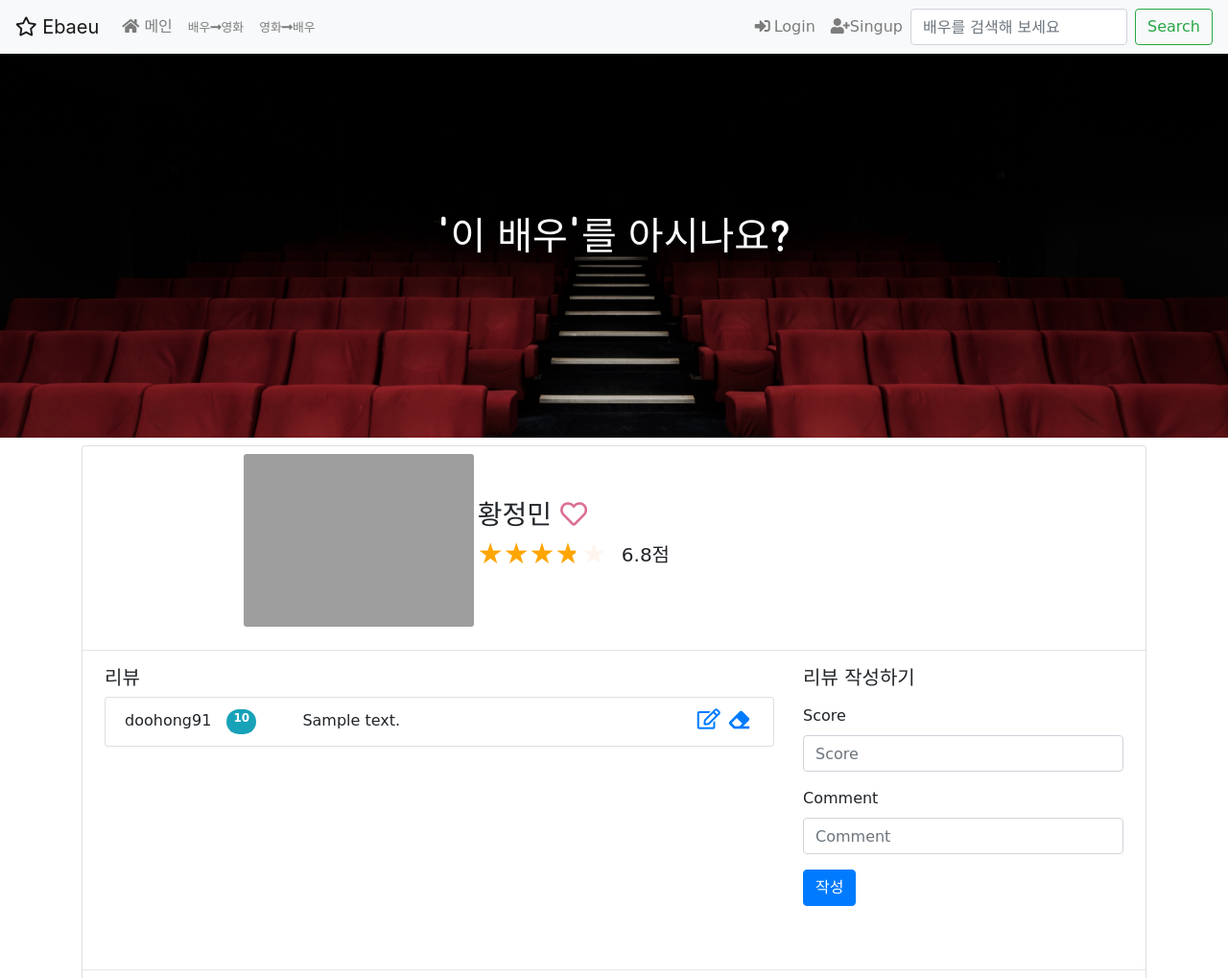
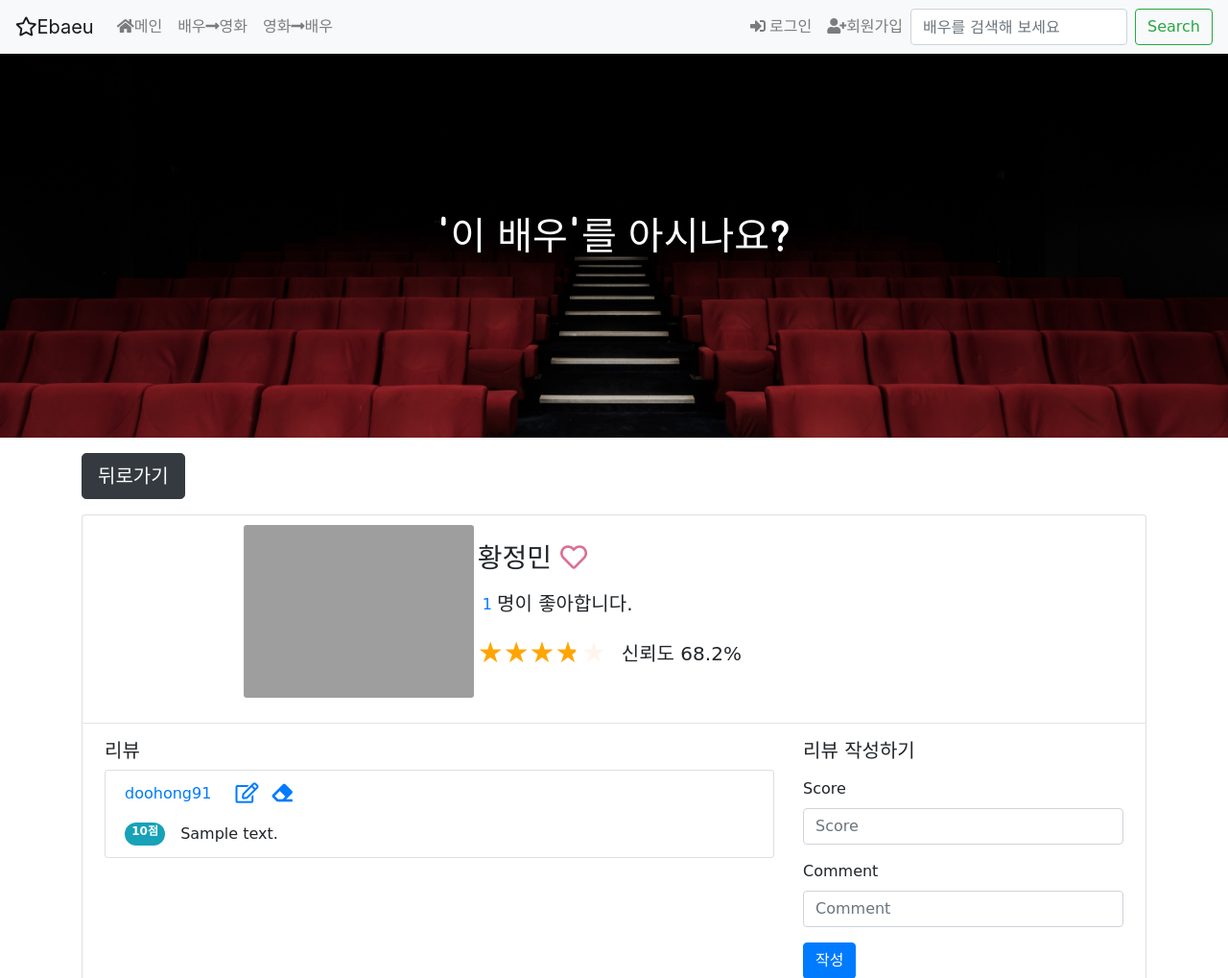
Before and after one commit to doohong91/ebaeu, a Django app: a page that uses templates/nav.html in a window 1280 px wide. Shown: the top 1019 px of the page at 96% size. Run offline with Django 3.2, Linux system fonts and the light colour scheme; data comes from the database, SQL or seed files in the repository; tables that the repository leaves empty hold one stand-in row (values such as "Sample post"); parts of the project's set-up code (start-up, migrations or seed data) failed here and were passed over; some libraries are stand-ins or nearby versions; some web fonts are replaced; grey boxes are pictures that could not be loaded.

Commit message:
오류 수정 & 점수 -> 신뢰도 변경

```diff
--- a/accounts/templates/accounts/profile.html
+++ b/accounts/templates/accounts/profile.html
@@ -21,8 +21,6 @@
           <a href="{% url 'accounts:change_profile' %}" class="btn btn-info btn-sm">프로필 수정</a>
         {% endif %}
       </div>
-
-
     </div>
     <div class="col-7">
       <strong>
--- a/actors/models.py
+++ b/actors/models.py
@@ -15,7 +15,7 @@ class Actor (models.Model):
         avg_score = self.movies.aggregate(Avg('score'))['score__avg'] if self.movies.aggregate(Avg('score'))['score__avg'] else 0
         avg_aud = self.movies.aggregate(Avg('normalized_audience'))['normalized_audience__avg'] if self.movies.aggregate(Avg('normalized_audience'))['normalized_audience__avg'] else 0
         avg_sales = self.movies.aggregate(Avg('normalized_sales'))['normalized_sales__avg'] if self.movies.aggregate(Avg('normalized_sales'))['normalized_sales__avg'] else 0
-        return sum([avg_score*5, avg_aud*3, avg_sales*3])/11
+        return sum([avg_score*2, avg_aud*1, avg_sales*1])/4
 
     def __str__(self):
         return self.name
--- a/actors/templates/actors/detail.html
+++ b/actors/templates/actors/detail.html
@@ -8,8 +8,9 @@
 {% endblock title %}
 
 {% block body %}
+<button type="button" onclick="goBack()" class="btn btn-dark btn-lg my-3">뒤로가기</button>
 <!-- 배우 정보 -->
-<div class="card mt-2">
+<div class="card">
   <div class="row col-8 offset-2 my-2">
     <div class="col-sm-12 col-md-3 d-flex align-items-center justify-content-center">
       <a href="{% url 'actors:detail' actor.id %}">
@@ -19,7 +20,7 @@
     <div class="col-sm-12 col-md-9 d-flex align-items-center justify-content-center">
       <div class="card-body">
         <div>
-          <h3 class="card-title d-inline">{{actor.name}}
+          <h3 class="card-title">{{actor.name}}
             <a href="{% url 'actors:like' actor.id %}" style="color: #db7093">
               {% if user in actor.like_users.all %}
                 <i class="fas fa-heart"></i>
@@ -28,19 +29,19 @@
               {% endif %}
             </a>
           </h3>
+          <h5><button class="btn btn-link px-1" data-toggle="modal" data-target="#likeModal">{{ actor.like_users.count }}</button>명이 좋아합니다.</h5>
         </div>
           <div class="stars-container" style="word-wrap:normal;font-size: 30px; width: 5em; height: 45px;">
             <span class="stars-before">★★★★★</span>
             <span class="stars-after" style="width:{{ actor.get_point|mul:10 }}%">★★★★★</span>
           </div>
-          <span style="position: absolute;font-size:20px;margin-top:0.6rem">{{ actor.get_point|floatformat }}점</span>
+         <span style="position: absolute;font-size:20px;margin-top:0.6rem">신뢰도 {{ actor.get_point|mul:10|floatformat }}%</span>
       </div>
     </div>
     <!-- 배우 정보 끝 -->
   </div>
-
+  {% include 'like_modal.html' %}
   <hr>
-
   <!--리뷰 자리-->
   <div class="row mx-2">
     <div class="col-sm-12 col-md-8" style="height: 300px; overflow-y: scroll;">
@@ -51,14 +52,15 @@
             <li class="list-group-item">
               <form method="post" action="{% url 'actors:delete_rating' actor.id rating.id %}">
                 {% csrf_token %}
-              <div class="d-flex">
-                <span class="mr-3">{{ rating.user.username }}</span>
-                <span class="badge badge-info badge-pill mr-5">{{ rating.score }}</span>
-                <span class="mr-auto">{{ rating.comment }}</span>
+                <p class="">
+                  <a class="mr-3" href="mailto:">{{ rating.user.username }}</a>
                   <a class="mx-1" href="{% url 'actors:update_rating' actor.id rating.id %}"><i class="far fa-edit fa-lg"></i></a>
                   <button class="btn btn-link mx-1 b-0 p-0" type="submit"><i class="fas fa-eraser fa-lg"></i></button>
+                </p>
+                <div class="d-flex">
+                  <span class="badge badge-info badge-pill mr-3">{{ rating.score }}점</span>
+                  <span class="mr-auto">{{ rating.comment }}</span>
                 </div>
-
               </form>
             </li>
           {% endfor %}
@@ -76,16 +78,11 @@
     </div>
   </div>
   <!--리뷰 끝-->
-
   <hr>
-
   <div class="row no-gutters m-1">
     <div class="container mt-1" style="padding-left: 20px; padding-right: 20px">
       <div class="row">
-
         {% for movie in actor.movies.all %}
-
-
         <!-- 영화 카드 시작 -->
         <div class="col-sm-12 col-md-4">
           <div class="card px-0 my-1">
@@ -112,46 +109,15 @@
           </div>
         </div>
         <!-- 영화 카드 끝 -->
-        <!-- 영화 모달 시작-->
-        <div class="modal fade" id="movie-modal{{movie.id}}" tabindex="-1" role="dialog"
-          aria-labelledby="MovieModalLabel{{movie.id}}" aria-hidden="true">
-          <div class="modal-dialog" role="document" style="width: 450px;">
-            <div class="modal-content">
-              <div class="modal-header">
-                <h5 class="modal-title" id="MovieModalLabel{{movie.id}}">{{movie.title}}</h5>
-                <button type="button" class="close" data-dismiss="modal" aria-label="Close">
-                  <span aria-hidden="true">&times;</span>
-                </button>
-              </div>
-              <img src={{movie.poster_URL}} class="card-img-top" alt="poster">
-              <div class="modal-body">
-                <p><i class="fas fa-star-half-alt"></i> {{movie.score}} / 10</p>
-                <p><i class="fas fa-users"></i> {{movie.audience|intcomma}} 명</p>
-                <p><i class="fas fa-won-sign"></i> {{movie.sales|intcomma}} 원</p>
-                <p>
-                  <hr>
-                </p>
-                <p><i class="fas fa-theater-masks"></i>
-                  {% for actor in movie.actors.all %}
-                  <a href="{% url 'actors:detail' actor.id %}">{{actor.name}} </a>
-                  {% endfor %}
-                </p>
-                <p>
-                  <hr>
-                </p>
-                <p>{{movie.summary}}</p>
-              </div>
-              <div class="modal-footer">
-                <button type="button" class="btn btn-secondary" data-dismiss="modal">Close</button>
-              </div>
-            </div>
-          </div>
-        </div>
-        <!-- 영화 모달 끝 -->
-
+        {% include 'movie_modal.html' %}
         {% endfor %}
       </div>
     </div>
   </div>
 </div>
+<script>
+  function goBack() {
+    window.history.back();
+  }
+</script>
 {% endblock%}
--- a/ebaeu/urls.py
+++ b/ebaeu/urls.py
@@ -28,5 +28,5 @@ urlpatterns = [
     path('admin/', admin.site.urls),
     path('actors/', include('actors.urls')),
     path('accounts/', include('accounts.urls')),
-    path('profile_<str:username>/', accounts_views.profile, name='profile'),
+    path('@<str:username>/', accounts_views.profile, name='profile'),
 ]
--- a/templates/base.html
+++ b/templates/base.html
@@ -39,6 +39,7 @@
       }
       #search_header{
         background-image: url('{% static "/image/header4.jpg" %}');
+        color: #8b008b;
       }
       #detail_header{
         background-image: url('{% static "/image/header0.jpg" %}');
@@ -97,7 +98,7 @@
         header.children[0].innerHTML="<h1>'이 배우' 회원가입</h1>"
       }else if(URL.includes('accounts/change_profile')){
         header.children[0].innerHTML="<h1>회원정보를 수정하세요</h1>"
-      }else if(URL.includes('profile_')){
+      }else if(URL.includes('@')){
         header.children[0].innerHTML="<h1>회원정보</h1>"
       }else{
         header.id="main_header"
--- a/templates/follow_modal.html
+++ b/templates/follow_modal.html
@@ -28,6 +28,7 @@
     </div>
   </div>
 </div>
+
 <div class="modal fade" id="followerModal" tabindex="-1" role="dialog" aria-labelledby="followerModalTitle" aria-hidden="true">
   <div class="modal-dialog" role="document">
     <div class="modal-content">
--- /dev/null
+++ b/templates/like_modal.html
@@ -0,0 +1,30 @@
+<div class="modal fade" id="likeModal" tabindex="-1" role="dialog" aria-labelledby="likeModalTitle" aria-hidden="true">
+  <div class="modal-dialog" role="document">
+    <div class="modal-content">
+      <div class="modal-header">
+        <h5 class="modal-title" id="likeModalTitle">Followings</h5>
+        <button type="button" class="close" data-dismiss="modal" aria-label="Close">
+          <span aria-hidden="true">&times;</span>
+        </button>
+      </div>
+      <div class="modal-body">
+        <ul class="list-group">
+          {% if actor.like_users.all %}
+            {% for person in actor.like_users.all %}
+              <li class="list-group-item">
+                <a href="{% url 'profile' person.username %}">@{{ person.username }}</a>
+              </li>
+            {% endfor %}
+          {% else %}
+            <div class="blank">
+              <h4>'이 배우'를 좋아하는 사람이 없습니다.</h4>
+            </div>
+          {% endif %}
+        </ul>
+      </div>
+      <div class="modal-footer">
+        <button type="button" class="btn btn-secondary" data-dismiss="modal">Close</button>
+      </div>
+    </div>
+  </div>
+</div>
--- /dev/null
+++ b/templates/movie_modal.html
@@ -0,0 +1,37 @@
+{% load humanize %}
+<!-- 영화 모달 시작-->
+<div class="modal fade" id="movie-modal{{movie.id}}" tabindex="-1" role="dialog"
+  aria-labelledby="MovieModalLabel{{movie.id}}" aria-hidden="true">
+  <div class="modal-dialog" role="document" style="width: 450px;">
+    <div class="modal-content">
+      <div class="modal-header">
+        <h5 class="modal-title" id="MovieModalLabel{{movie.id}}">{{movie.title}}</h5>
+        <button type="button" class="close" data-dismiss="modal" aria-label="Close">
+          <span aria-hidden="true">&times;</span>
+        </button>
+      </div>
+      <img src={{movie.poster_URL}} class="card-img-top" alt="poster">
+      <div class="modal-body">
+        <p><i class="fas fa-star-half-alt"></i> {{movie.score}} / 10</p>
+        <p><i class="fas fa-users"></i> {{movie.audience|intcomma}} 명</p>
+        <p><i class="fas fa-won-sign"></i> {{movie.sales|intcomma}} 원</p>
+        <p>
+          <hr>
+        </p>
+        <p><i class="fas fa-theater-masks"></i>
+          {% for actor in movie.actors.all %}
+          <a href="{% url 'actors:detail' actor.id %}">{{actor.name}} </a>
+          {% endfor %}
+        </p>
+        <p>
+          <hr>
+        </p>
+        <p>{{movie.summary}}</p>
+      </div>
+      <div class="modal-footer">
+        <button type="button" class="btn btn-secondary" data-dismiss="modal">Close</button>
+      </div>
+    </div>
+  </div>
+</div>
+<!-- 영화 모달 끝 -->
--- a/templates/nav.html
+++ b/templates/nav.html
@@ -1,5 +1,5 @@
 <nav class="navbar navbar-expand-md navbar-light bg-light">
-  <a class="navbar-brand" href="{% url 'main' %}"><i class="far fa-star"></i> Ebaeu</a>
+  <a class="navbar-brand" href="{% url 'main' %}"><i class="far fa-star"></i>Ebaeu</a>
   <button class="navbar-toggler" type="button" data-toggle="collapse" data-target="#navbarSupportedContent" aria-controls="navbarSupportedContent" aria-expanded="false" aria-label="Toggle navigation">
     <span class="navbar-toggler-icon"></span>
   </button>
@@ -7,13 +7,13 @@
   <div class="collapse navbar-collapse" id="navbarSupportedContent">
     <ul class="navbar-nav mr-auto">
         <li class="nav-item">
-          <a class="nav-link" href="{% url 'main' %}"><i class="fas fa-home"></i> 메인</a>
+          <a class="nav-link" href="{% url 'main' %}"><i class="fas fa-home"></i>메인</a>
         </li>
         <li class="nav-item">
-          <a class="nav-link" href="{% url 'actors:recommand_movie' %}"><small>배우<i class="fas fa-long-arrow-alt-right"></i>영화</small></a>
+          <a class="nav-link" href="{% url 'actors:recommand_movie' %}">배우<i class="fas fa-long-arrow-alt-right"></i>영화</a>
         </li>
         <li class="nav-item">
-          <a class="nav-link" href="{% url 'actors:recommand_actor' %}"><small>영화<i class="fas fa-long-arrow-alt-right"></i>배우</small></a>
+          <a class="nav-link" href="{% url 'actors:recommand_actor' %}">영화<i class="fas fa-long-arrow-alt-right"></i>배우</a>
         </li>
       </ul>
       <ul class="navbar-nav">
@@ -22,14 +22,14 @@
           <a class="nav-link" href="{% url 'profile' user.username %}">{{ user.username }}</a>
         </li>
         <li class="nav-item">
-          <a class="nav-link" href="{% url 'accounts:logout' %}"><i class="fas fa-sign-out-alt"></i><span class="ml-1">Logout</span></a>
+          <a class="nav-link" href="{% url 'accounts:logout' %}"><i class="fas fa-sign-out-alt"></i><span class="ml-1">로그아웃</span></a>
         </li>
       {% else %}
         <li class="nav-item">
-          <a class="nav-link" href="{% url 'accounts:login' %}"><i class="fas fa-sign-in-alt"></i><span class="ml-1">Login</span></a>
+          <a class="nav-link" href="{% url 'accounts:login' %}"><i class="fas fa-sign-in-alt"></i><span class="ml-1">로그인</span></a>
         </li>
         <li class="nav-item">
-          <a class="nav-link" href="{% url 'accounts:signup' %}"><i class="fas fa-user-plus"></i><span>Singup</span></a>
+          <a class="nav-link" href="{% url 'accounts:signup' %}"><i class="fas fa-user-plus"></i><span>회원가입</span></a>
         </li>
       {% endif %}
     </ul>
```
Also changed, not shown: actors/templates/actors/index.html (+5 -5 lines), actors/templates/actors/recommandActor.html (+1 -26 lines), actors/templates/actors/recommandMovie.html (+2 -33 lines), static/image/header4.jpg. Lines whose indentation alone changed are shown as unchanged.
